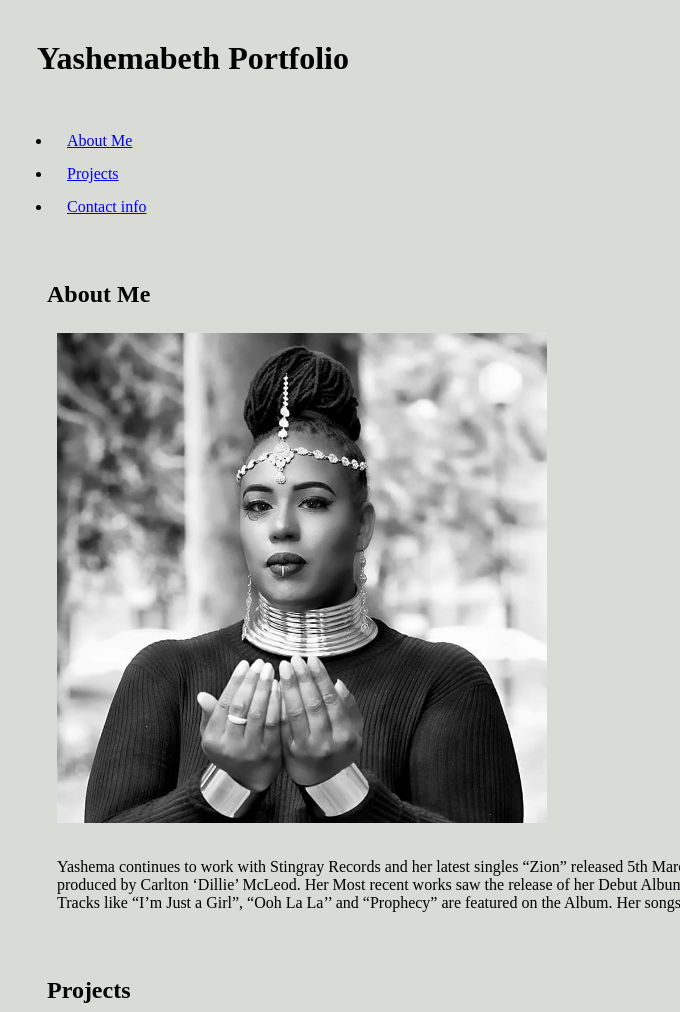
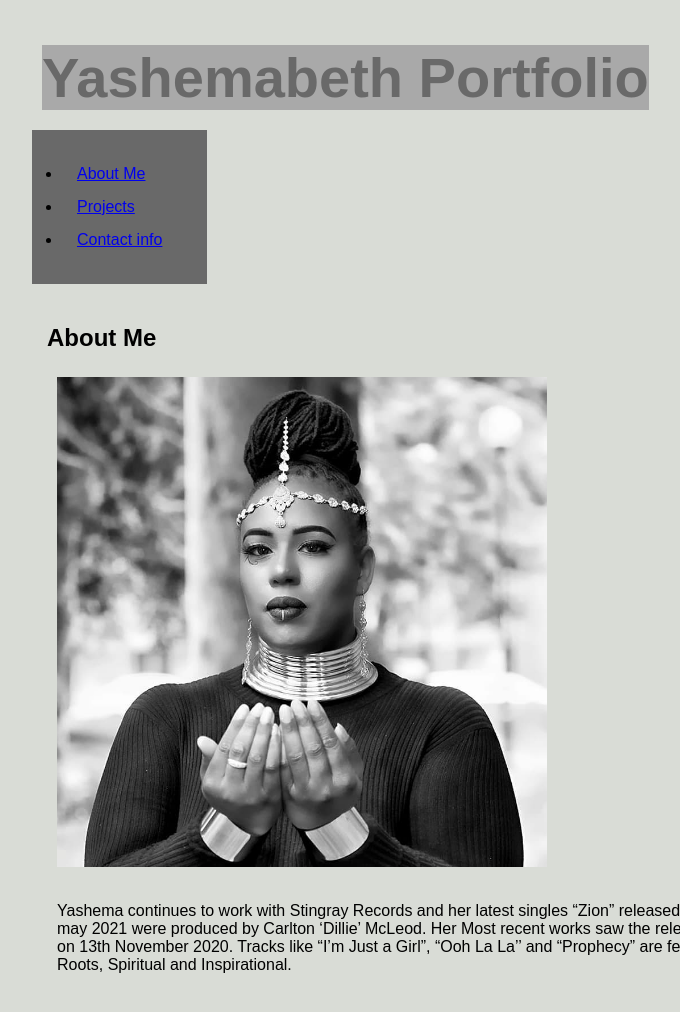
Before and after one commit to Yashemabeth/yashemabeth-portfolio, a plain HTML site: page index.html in a window 1280 px wide. Shown: the top 1012 px of the page, without its empty margins (3-683 px from the left). Drawn offline with Linux system fonts and the light colour scheme.

Commit message:
UPDATED STYLES CSS AND ALSO UPDATED THE HTML FILE

```diff
--- a/assets/css/styles.css
+++ b/assets/css/styles.css
@@ -6,10 +6,24 @@
 
 body {
     background-color: #d9dcd6;
+    font-family: Arial, Helvetica, sans-serif;
+    font-weight: 200;
 }
 
-.header
-{
-    background-color: blue;
+.header div {
+    background-color: dimgray;
+}
+
+
+.header h1 {
+    padding: 0px;
+    background-color: darkgray;
+    color: dimgray;
+    display: inline-block;
+    font-size: 56px;
+}
+
+.nav {
+    display: inline-block;
 
 }
--- a/index.html
+++ b/index.html
@@ -8,8 +8,9 @@
 </head>
 <body>
   <!--Header -->
+  <div class="header" id="header">
       <header><h1>Yashemabeth Portfolio</h1></header>
- <div>
+    <div class="nav" id="nav">
         <nav>
             <ul>
                 <li><a href="#about-me">About Me</a></li>
@@ -18,6 +19,8 @@
             </ul>
         </nav>
      </div>
+</div>
+
 
  <section>
      <!-- About Me details -->
```
Lines whose indentation alone changed are shown as unchanged.
